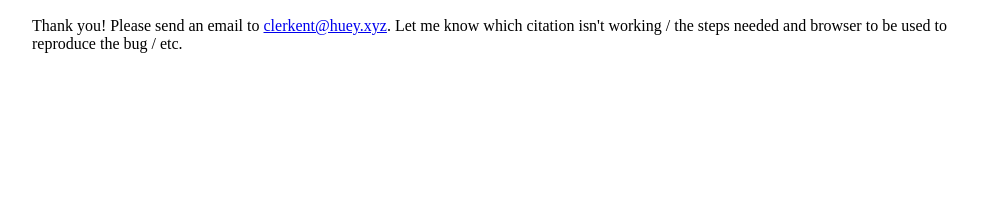
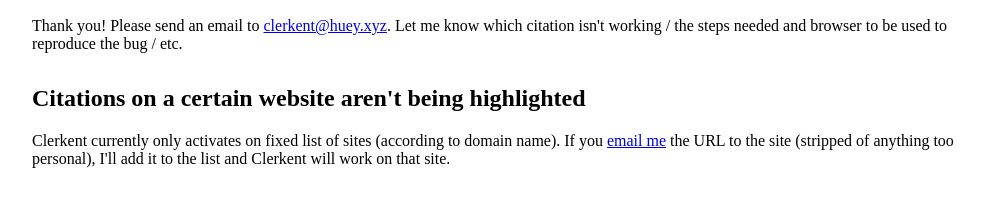
Before and after one commit to lacuna-technologies/clerkent-site, a Gatsby site: page /help/help in a window 1280 px wide. Shown: the part 150-356 px from the top of the page, without its empty margins (128-1134 px from the left). Built offline with nearby package versions, Linux system fonts and the light colour scheme; Gatsby itself is replaced by a stand-in of ours.

Commit message:
add another FAQ

```diff
--- a/src/pages/help/help.scss
+++ b/src/pages/help/help.scss
@@ -13,4 +13,8 @@
       line-height: normal;
     }
   }
+
+  .question + .question {
+    margin-top: 2rem;
+  }
 }
--- a/src/pages/help/help.tsx
+++ b/src/pages/help/help.tsx
@@ -8,6 +8,10 @@
       <h2>A certain citation doesn't work / I found a bug / want to request a feature / have a suggestion</h2>
       <p>Thank you! Please send an email to <a href="mailto:clerkent@huey.xyz">clerkent@huey.xyz</a>. Let me know which citation isn't working / the steps needed and browser to be used to reproduce the bug / etc. </p>
     </div>
+    <div className="question">
+      <h2>Citations on a certain website aren't being highlighted</h2>
+      <p>Clerkent currently only activates on fixed list of sites (according to domain name). If you <a href="mailto:clerkent@huey.xyz">email me</a> the URL to the site (stripped of anything too personal), I'll add it to the list and Clerkent will work on that site.</p>
+    </div>
   </main>
 )
 
```
